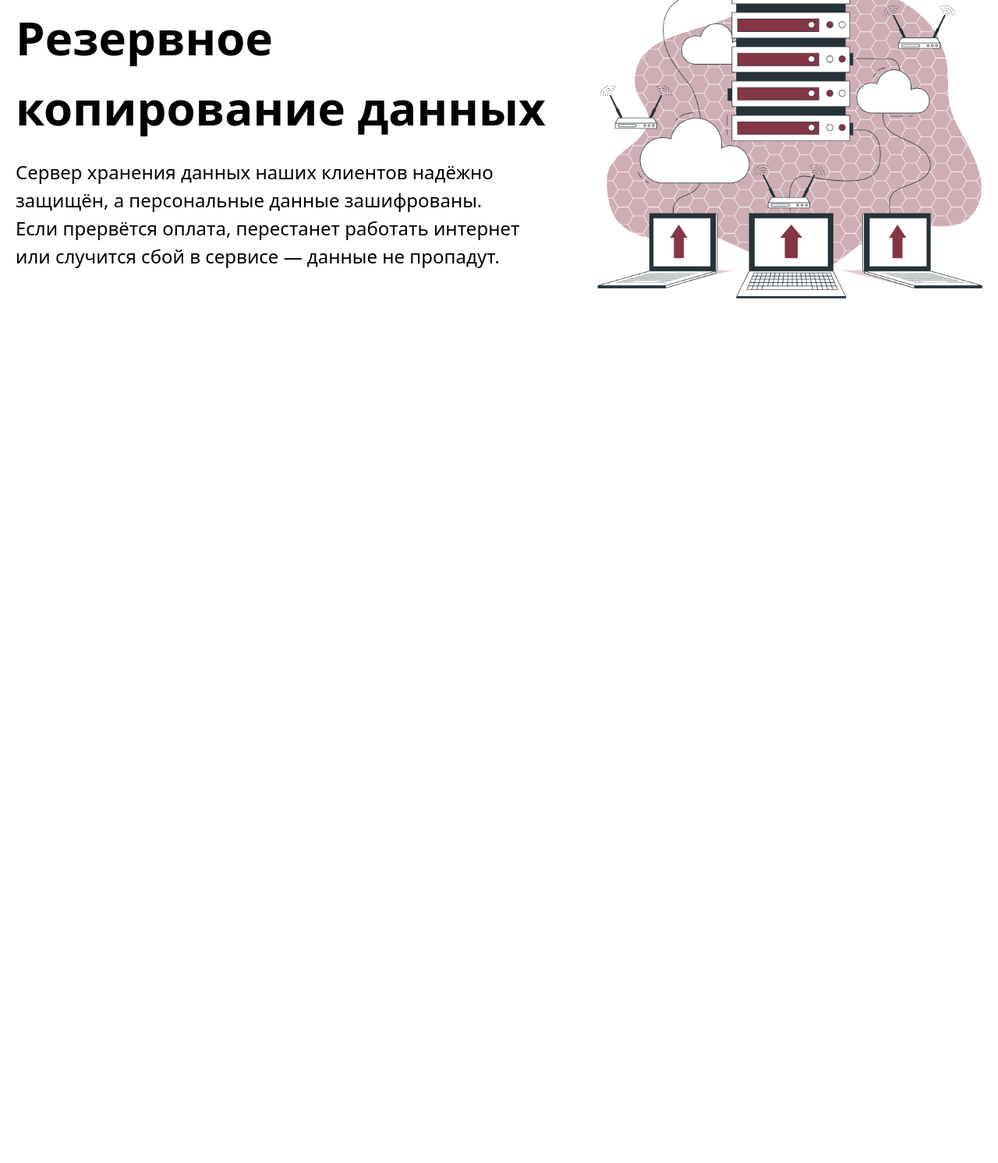
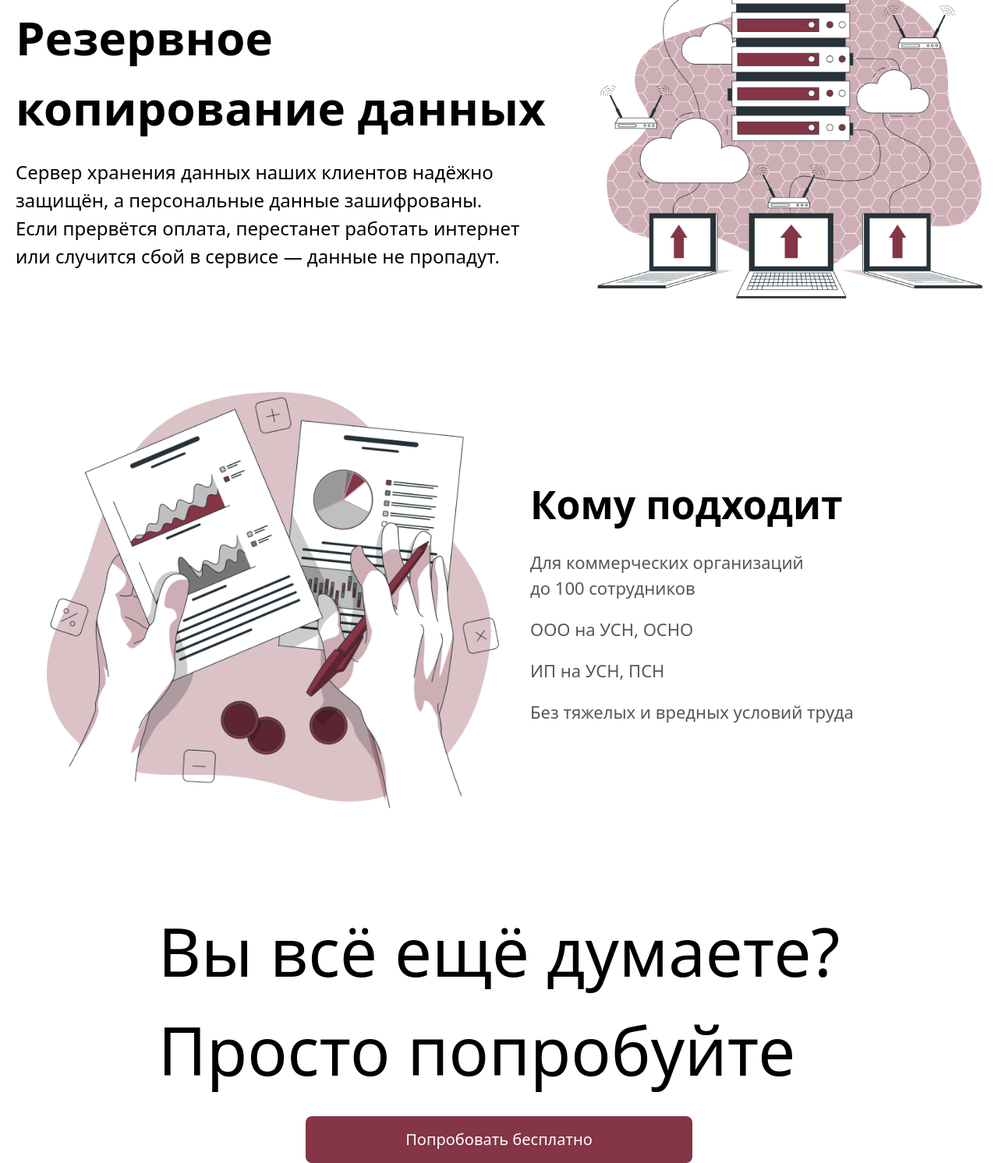
Before and after one commit to Osaf-Abdulloev/class-Work-tailwind-daptiv2, a website: page index.html in a window 1280 px wide. Shown: the part 6817-8309 px from the top of the page at 78% size. Before the commit the page ends 7220 px from the top, so only its background shows below. Drawn offline with Linux system fonts and the light colour scheme.

Commit message:
sec 13 Кому подходит

```diff
--- a/index.html
+++ b/index.html
@@ -285,5 +285,23 @@
 
         <img class="md:px-[150px] lg:p-0 lg:w-[40%]" src="./Frame (3).png" alt="">
     </section>
+
+    <section class="max-w-300 m-auto mt-20 flex flex-col items-start p-5 gap-10 lg:flex-row-reverse lg:items-center">
+        <div class="flex flex-col gap-5">
+            <h1 class="text-[25px] font-bold md:text-[40px] md:w-[80%] lg:text-[50px] lg:w-full">Кому подходит</h1>
+            <p class="text-[#575757] text-[14px] md:text-[18px] md:w-[80%] lg:text-[22px] lg:w-full">Для коммерческих организаций до 100 сотрудников</p>
+            <p class="text-[#575757] text-[14px] md:text-[18px] md:w-[80%] lg:text-[22px] lg:w-full">ООО на УСН, ОСНО</p>
+            <p class="text-[#575757] text-[14px] md:text-[18px] md:w-[80%] lg:text-[22px] lg:w-full">ИП на УСН, ПСН</p>
+            <p class="text-[#575757] text-[14px] md:text-[18px] md:w-[80%] lg:text-[22px] lg:w-full">Без тяжелых и вредных условий труда</p>
+        </div>
+        <img class="md:w-[80%] md:self-center lg:w-[50%]" src="./Frame (4).png" alt="">
+    </section>
+
+    <section>
+        <div class="flex flex-col justify-center items-center mt-[100px] gap-[20px]">
+            <h1 class="text-[34px] md:text-[55px] lg:text-[85px]">Вы всё ещё думаете? <br>Просто попробуйте</h1>
+            <button class="py-[15px] px-[10%] bg-[#843546] rounded-lg text-white text-[20px]">Попробовать бесплатно</button>
+        </div>
+    </section>
 </body>
 </html>
```
Also changed, not shown: Frame (4).png (added), src/output.css.
